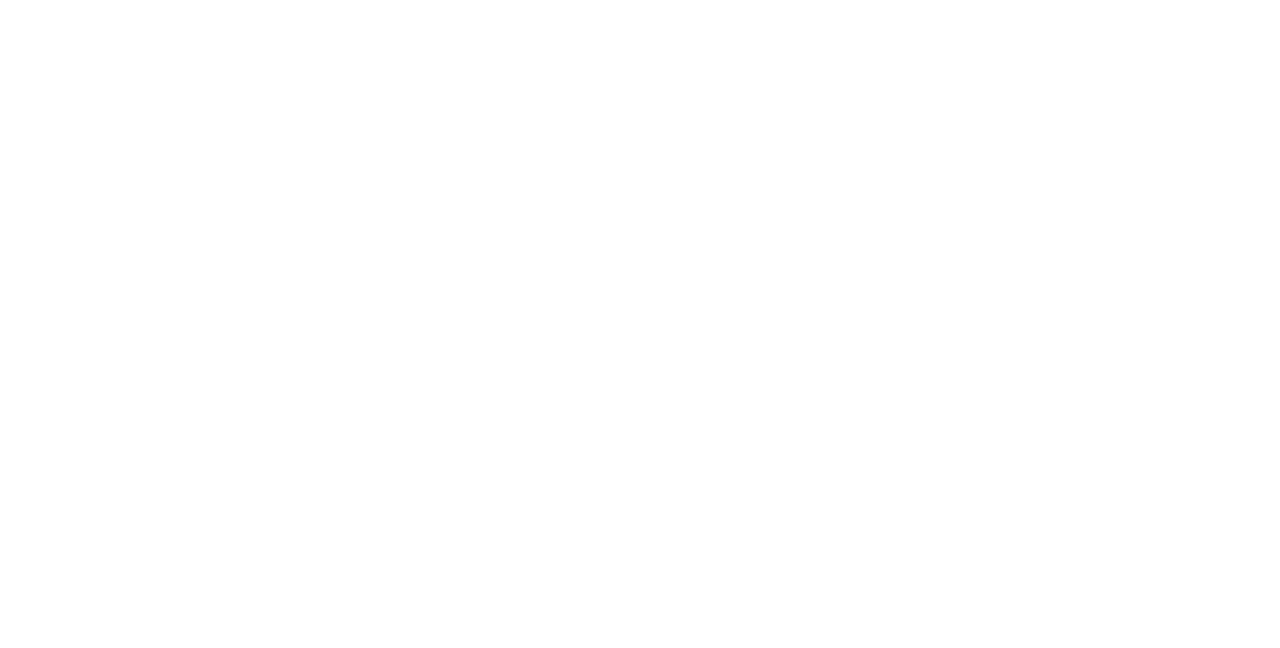
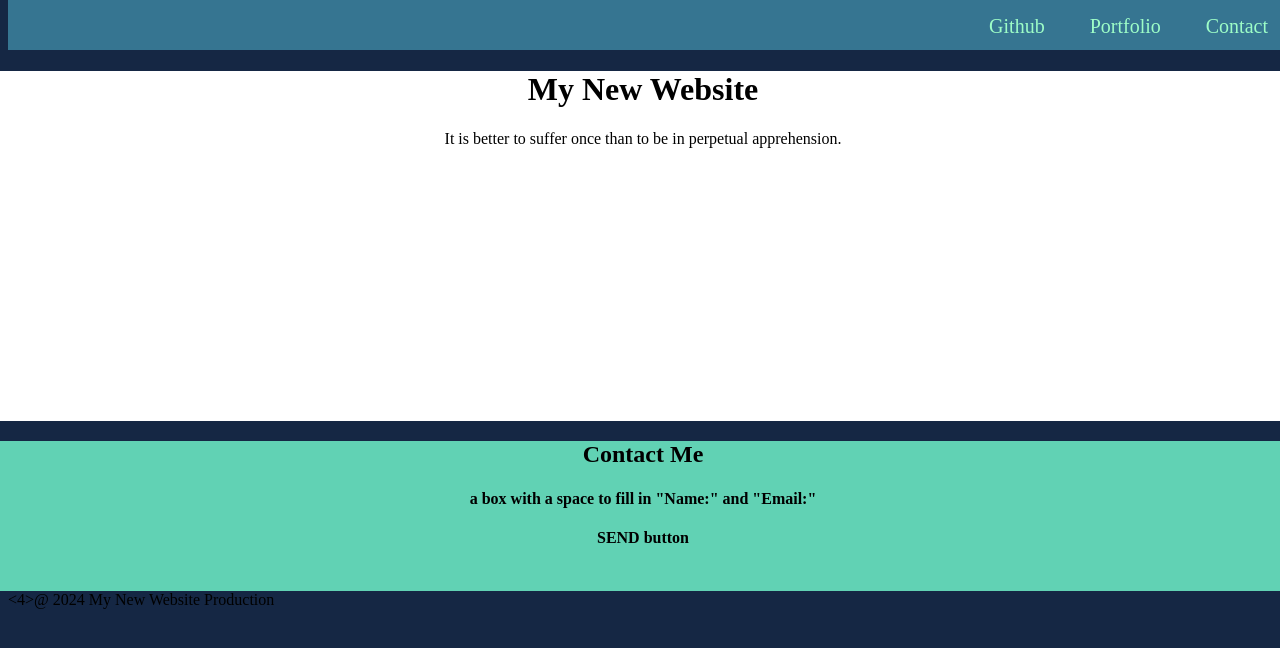
Before and after one commit to Michael-Hellon/22-Mini-Project, a plain HTML site: page index.html in a window 1280 px wide. Drawn offline with Linux system fonts and the light colour scheme.

Commit message:
adding style and content to the site  Changes to be committed: 	new file:   assets/contact.html 	modified:   assets/css/style.css 	new file:   assets/images/Beaker.jpg 	modified:   index.html

```diff
--- a/assets/css/style.css
+++ b/assets/css/style.css
@@ -1 +1,63 @@
-<!-- CSS Styling goes here -->
+body {
+  background-color: #152744;
+  width: 100%;
+}
+
+header {
+  height: 50px;
+  width: 100%;
+  background-color: #367591;
+  margin-top: -20px;
+
+}
+
+ul {
+  color: #9dfdc7;
+  text-align: right;
+  font-size: 20px;
+}
+
+li {
+  margin: 15px 0;
+  margin-inline: 20px ;
+  list-style-type: none;
+  display: inline-block;
+
+}
+
+main {
+	background: white;
+  height:350px;
+  text-align: center;
+  margin-left: -10px;
+}
+
+img {
+  width: 200px;
+  height: 200px;
+}
+
+#contact {
+  background-color: #61d2b4;
+  height: 150px;
+}
+
+h2 {
+
+}
+
+.first-color {
+	background: #152744;
+}
+
+.second-color {
+	background: #367591;
+}
+
+.third-color {
+	background: #61d2b4;
+}
+
+.fourth-color {
+	background: #9dfdc7;
+}
--- a/index.html
+++ b/index.html
@@ -5,10 +5,35 @@
     <meta charset="UTF-8">
     <title>Landing Pad</title>
 
-    <link rel="stylesheet" href="./assets/css/style.css" />
+    <link rel="stylesheet" type="text/css" href="./assets/css/style.css" />
   </head>
 
   <body>
+    <header>
+      <ul>
+        <li>Github<a url="https://github.com/Michael-Hellon" alt="Michael;'s GitHub Link"></a></li>
+        <li>Portfolio<a url="https://github.com/Michael-Hellon/KU_repo" alt="Michael's Portfolio Link"></a></li>
+        <li>Contact<a href="./assets/contact.html"alt="Michael's Contact Information"></a></li>
+      </ul>
+      <class="line></class>
+    </header>
+    <main>
+      <h1>My New Website</h1>
+
+
+      <p>It is better to suffer once than to be in perpetual apprehension. </p>
+    </main>
+    <main id="contact">
+      <h2>Contact Me</h2>
+      <h4>a box with a space to fill in "Name:" and "Email:" </h4>
+      <h4>SEND button</h4>
+    </id>
+  </main>
+      <4>@ 2024 My New Website Production</4>
+
+
+
+
 
 
   </body>
```
Also changed, not shown: assets/contact.html (added, +3 -0 lines), assets/images/Beaker.jpg (added).
